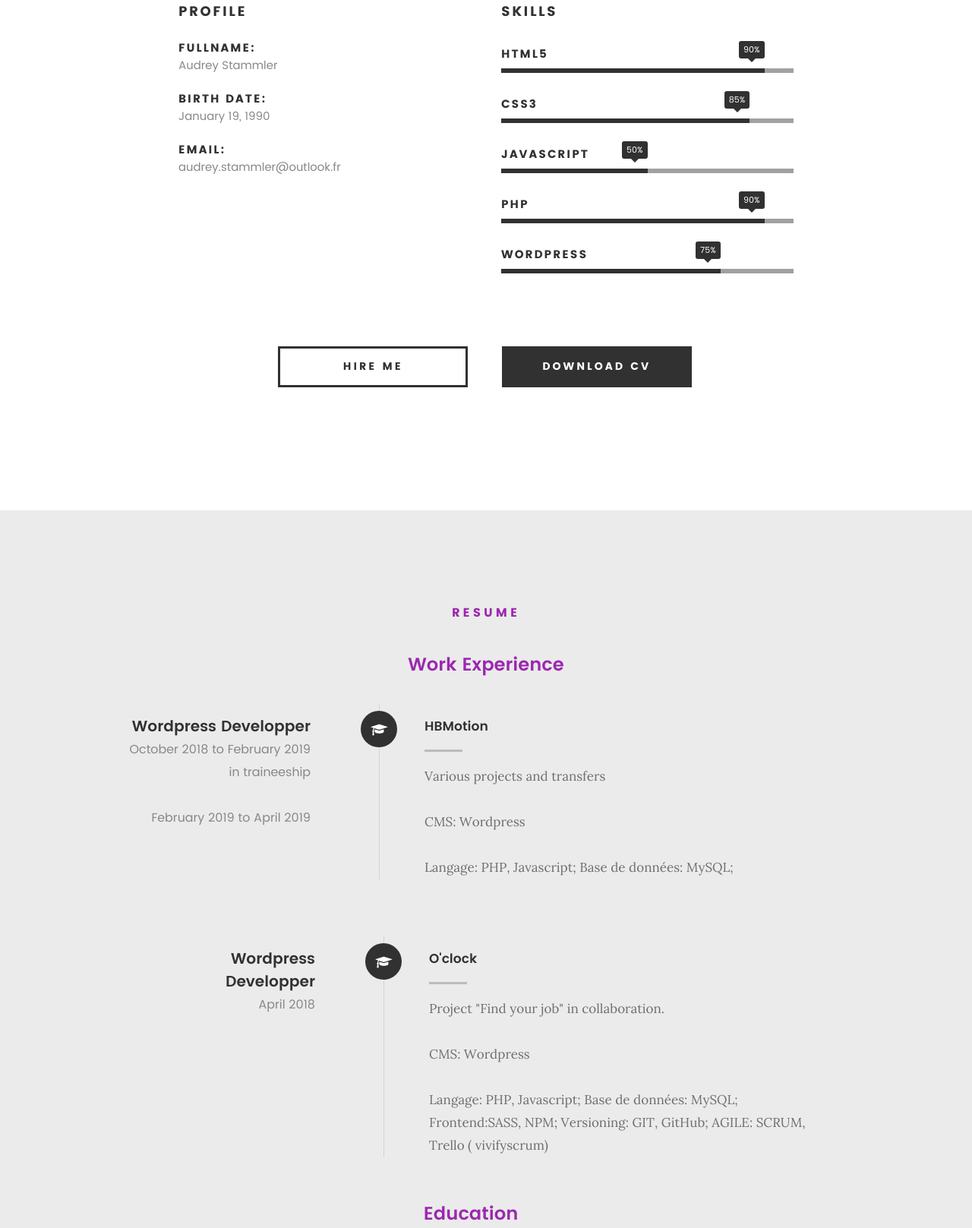
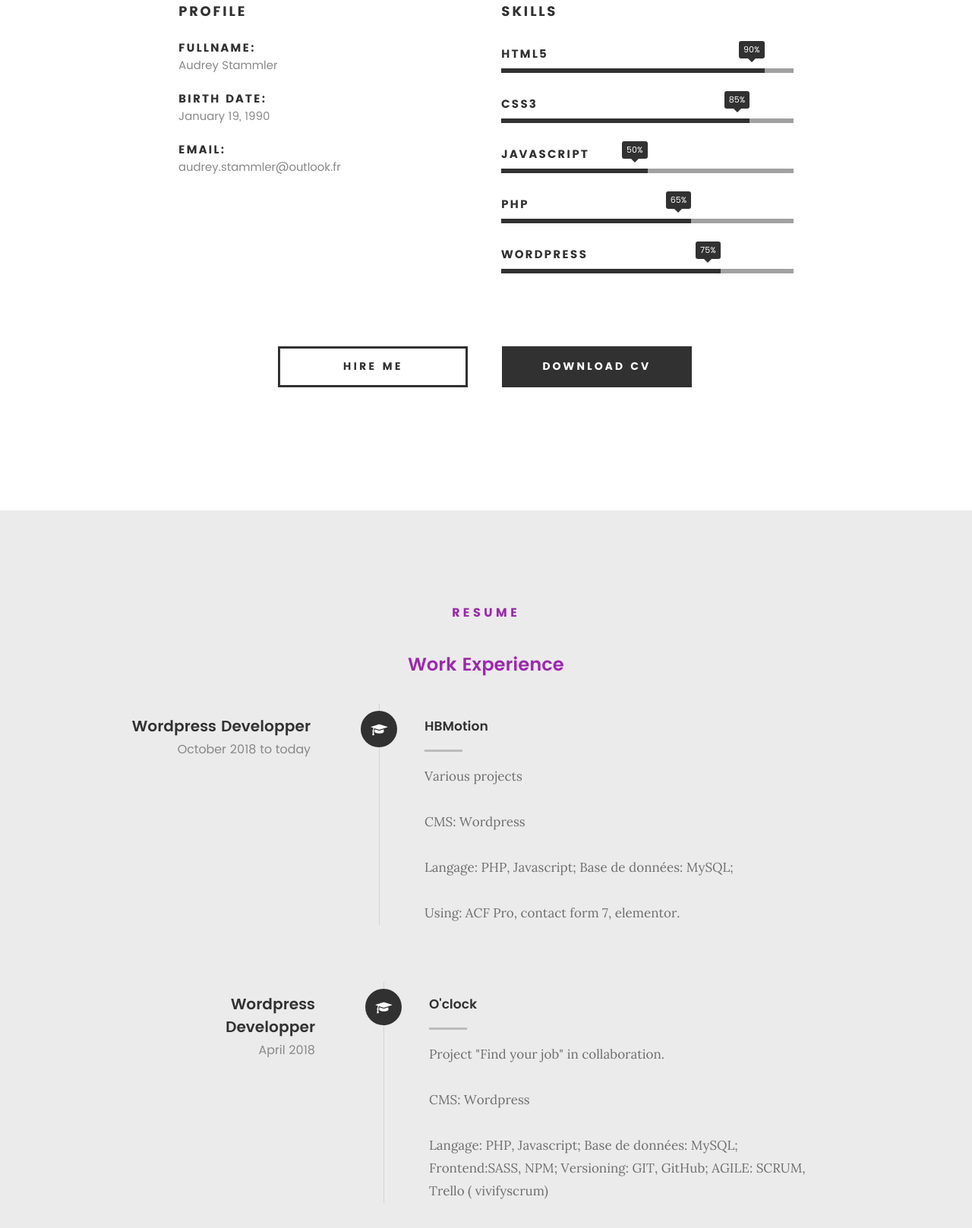
Before and after one commit to Elylou/Portefolio, a plain HTML site: page index.html in a window 1280 px wide. Shown: the part 1442-3059 px from the top of the page at 76% size. Drawn offline with Linux system fonts and the light colour scheme; files whose address does not match are found by name.

Commit message:
Update index.html

```diff
--- a/index.html
+++ b/index.html
@@ -160,7 +160,7 @@
 				   	<strong>Javascript</strong>
 				   </li>
 				   <li>
-				   	<div class="progress percent90"><span>90%</span></div>
+				   	<div class="progress percent65"><span>65%</span></div>
 				   	<strong>PHP</strong>
 				   </li>
 				   <li>
@@ -217,17 +217,17 @@
 
 	   				<div class="timeline-header">
 	   					<h3>Wordpress Developper</h3>
-	   					<p>October 2018 to February 2019 in
-							traineeship </p>
-						<p>February  2019 to April 2019</p>
+	   					<p>October 2018 to today</p>
+
 	   				</div>
 
 	   				<div class="timeline-content">
 	   					<h4>HBMotion</h4>
-	   					<p>Various projects and transfers</p>
+	   					<p>Various projects</p>
 						<p>CMS: Wordpress</p>
 						<p>Langage: PHP, Javascript;
 							Base de données: MySQL;</p>
+						<p>Using: ACF Pro, contact form 7, elementor.</p>
 
 
 	   			</div> <!-- /timeline-block -->
@@ -676,7 +676,7 @@
 
       	<div class="col-six tab-full">
 	      	<div class="copyright">
-		        	<span> Copyright 2019 ©</span>
+		        	<span> Copyright 2019/2020 ©</span>
 		        	<span>Design by Audrey Stammler</span>
 		         </div>	<!-- /copyright -->
 	      	</div> <!-- /col-six tab full -->
```
